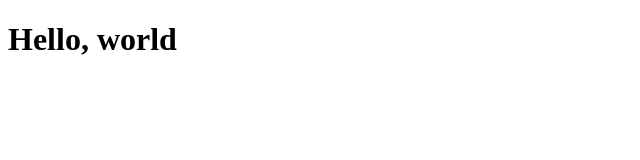
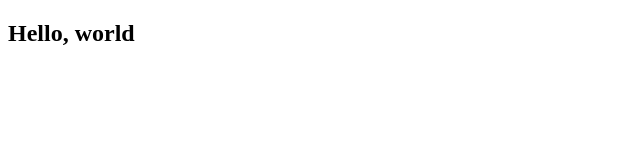
Before and after one commit to topscores/trygit, a plain HTML site: page index.html in a window 1280 px wide. Shown: the whole page, without its empty margins (0-640 px from the left). Drawn offline with Linux system fonts and the light colour scheme.

Commit message:
Change font size

```diff
--- a/index.html
+++ b/index.html
@@ -2,6 +2,6 @@
 <html>
   <head><title>hello,world</title></head>
   <body>
-    <h1>Hello, world</h1>
+    <h2>Hello, world</h2>
   </body>
 </html>
```
